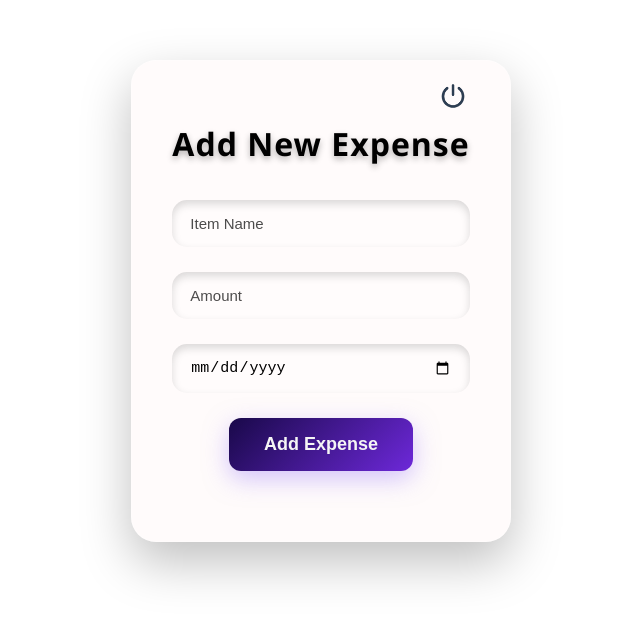
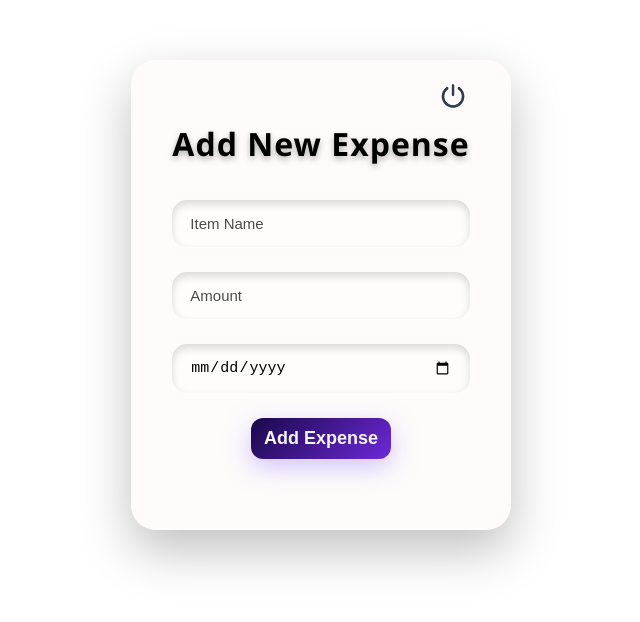
Before and after one commit to sjha1101/Expense_Tracker_WebApplication, a React (Vite) app: page / in a window 1280 px wide. Shown: the top 622 px of the page, without its empty margins (319-959 px from the left). Built offline with nearby package versions, Linux system fonts and the light colour scheme.

Commit message:
change in css filed

```diff
--- a/src/css/home.css
+++ b/src/css/home.css
@@ -89,7 +89,8 @@ body {
 }
 
 .add-btn {
-    padding: 16px 35px;
+
+    padding: 10px 13px;
     border: none;
     border-radius: 12px;
     font-size: 18px;
@@ -154,7 +155,8 @@ body {
 
 .edit-btn,
 .delete-btn {
-    padding: 12px 14px;
+
+    padding: 11px 11px;
     border: none;
     border-radius: 12px;
     font-size: 13px;
@@ -296,10 +298,6 @@ body {
     .history-layout {
         flex-direction: column;
     }
-
-    .edit-form {
-        width: 100%;
-    }
 }
 
 .expensetitle {
```
